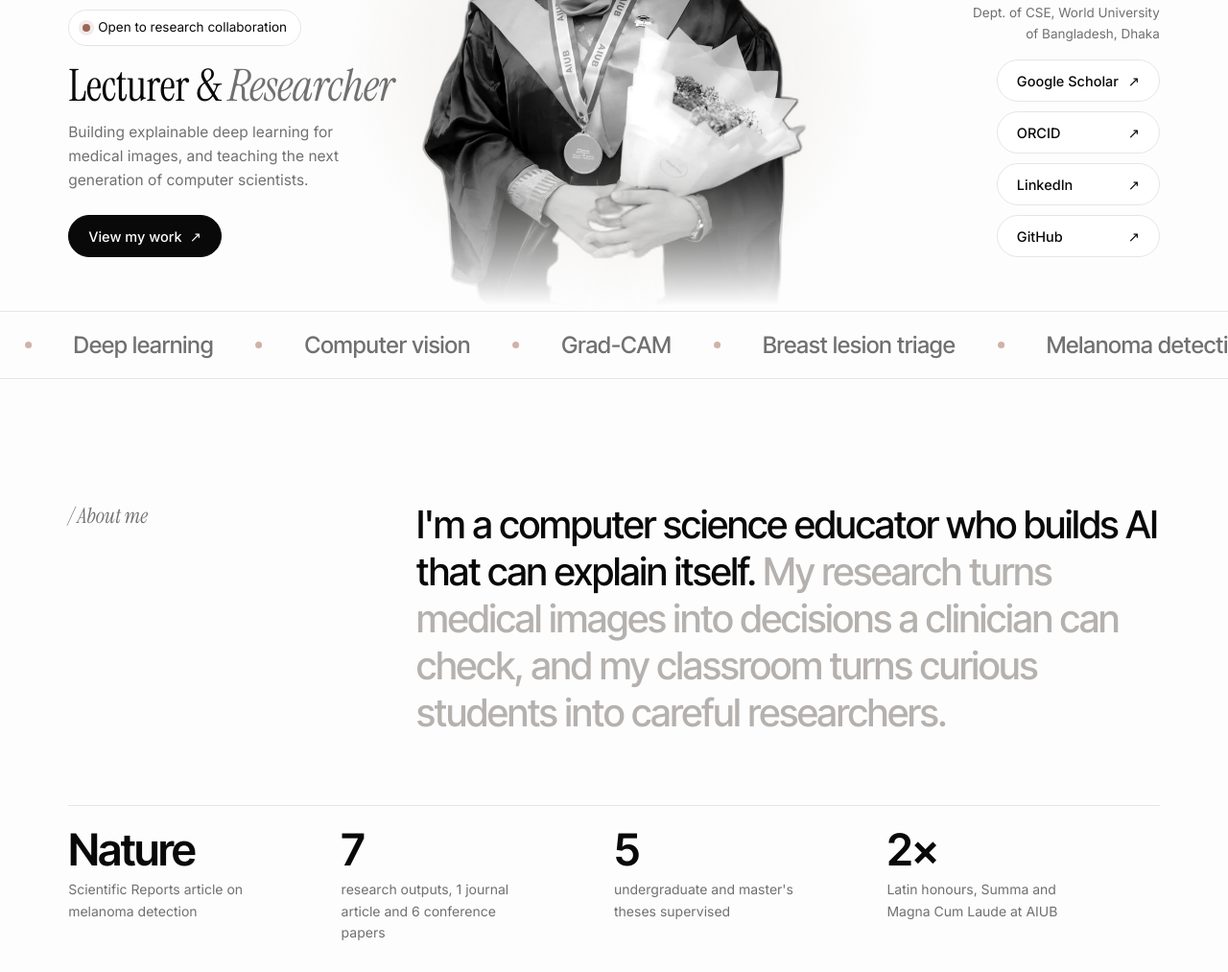
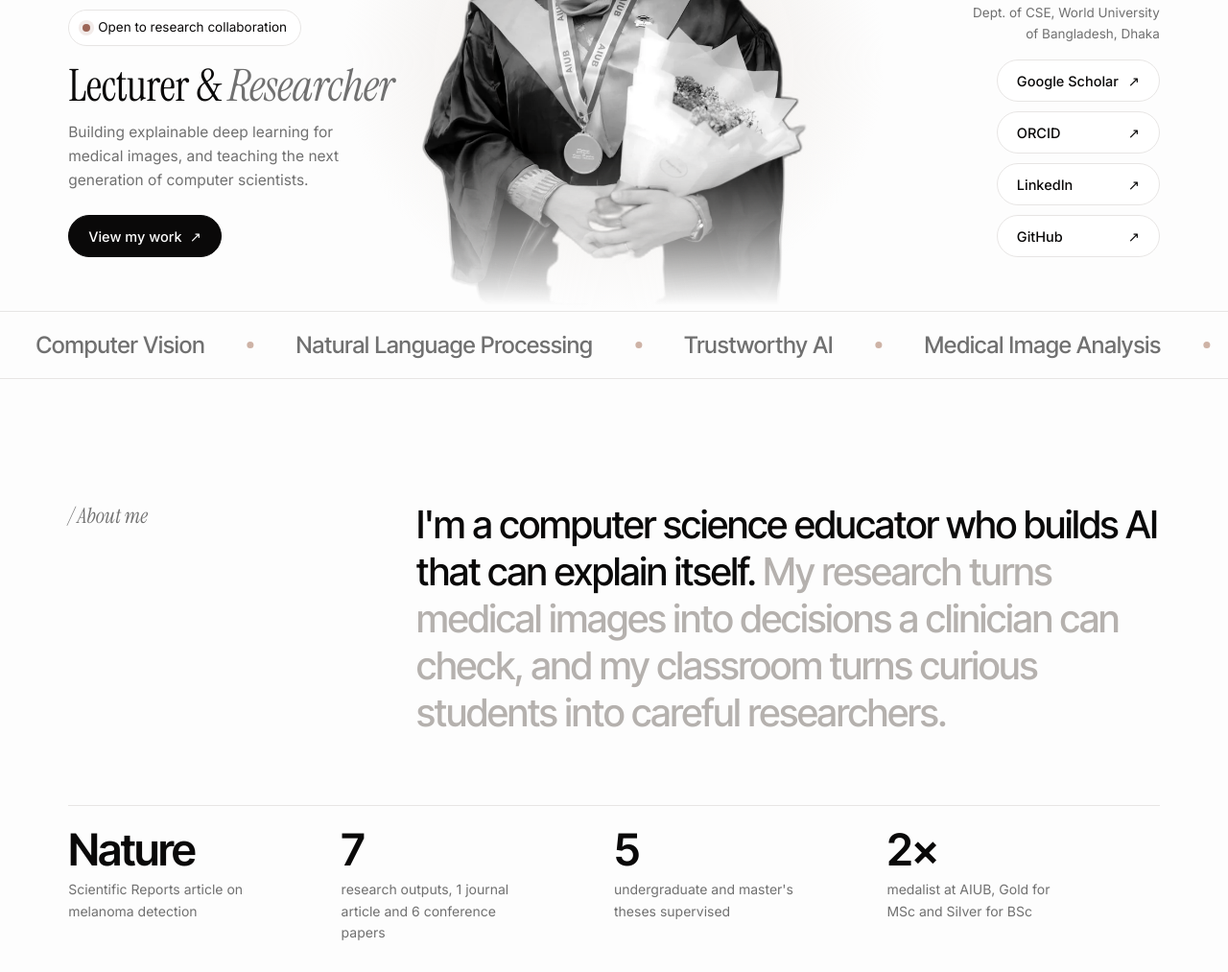
Before and after one commit to afrin-sadiaa/afrin-sadiaa.github.io, a plain HTML site: page index.html in a window 1280 px wide. Shown: the part 447-1460 px from the top of the page at 96% size. Drawn offline with Linux system fonts and the light colour scheme.

Commit message:
Add files via upload

```diff
--- a/index.html
+++ b/index.html
@@ -281,7 +281,7 @@ footer{display:flex;flex-wrap:wrap;justify-content:space-between;gap:12px;margin
 <div><b>Nature</b><span>Scientific Reports article on melanoma detection</span></div>
 <div><b>7</b><span>research outputs, 1 journal article and 6 conference papers</span></div>
 <div><b>5</b><span>undergraduate and master's theses supervised</span></div>
-<div><b>2×</b><span>Latin honours, Summa and Magna Cum Laude at AIUB</span></div>
+<div><b>2×</b><span>medalist at AIUB, Gold for MSc and Silver for BSc</span></div>
 </div>
 </div>
 </section>
@@ -445,13 +445,14 @@ footer{display:flex;flex-wrap:wrap;justify-content:space-between;gap:12px;margin
 const esc=s=>String(s).replace(/[&<>"']/g,c=>({'&':'&amp;','<':'&lt;','>':'&gt;','"':'&quot;',"'":'&#39;'}[c]));
 let i=0;
 document.querySelectorAll('.name .w').forEach(w=>{w.innerHTML=[...w.textContent].map(c=>`<span class="ch" style="--i:${i++}">${esc(c)}</span>`).join('')});
-const words=['Explainable AI','Medical image analysis','Deep learning','Computer vision','Grad-CAM','Breast lesion triage','Melanoma detection','Fake news detection','RAG evaluation','Sentiment modelling'];
-document.getElementById('track').innerHTML=[...words,...words].map(w=>`<span>${esc(w)}</span>`).join('');
+const words=['Medical Image Analysis','Explainable AI','Computer Vision','Natural Language Processing','Trustworthy AI'];
+document.getElementById('track').innerHTML=[...words,...words,...words,...words].map(w=>`<span>${esc(w)}</span>`).join('');
 const areas=[
-{t:'Medical image analysis',d:'Skin lesion, oral cancer, breast lesion and brain CT detection from dermoscopy, mammography, ultrasound and CT.'},
+{t:'Medical Image Analysis',d:'Lesion detection and segmentation across dermoscopy, mammography, ultrasound and CT, from melanoma and breast cancer to stroke and liver cancer.'},
 {t:'Explainable AI',d:'Grad-CAM and attention attribution that show clinicians and users where a model is looking.'},
-{t:'Computer vision',d:'CNN and CNN-Transformer models for detection and classification, including deepfake detection.'},
-{t:'Language and trust',d:'BERT-BiLSTM sentiment modelling, Bangla fake news detection and hallucination checks for RAG systems.'}
+{t:'Computer Vision',d:'CNN and CNN-Transformer models for detection and classification, including deepfake detection.'},
+{t:'Natural Language Processing',d:'Sentiment modelling, Bangla fake news detection and mental health text analysis.'},
+{t:'Trustworthy AI',d:'Hallucination detection for RAG systems, leakage-free evaluation and models whose results hold up beyond the benchmark.'}
 ];
 const acc=document.getElementById('acc');
 acc.innerHTML=areas.map((a,k)=>`<div class="row${k===0?' on':''}" tabindex="0"><span class="n">(${String(k+1).padStart(2,'0')})</span><h3>${esc(a.t)}</h3><p>${esc(a.d)}</p><span class="go" aria-hidden="true">↗</span></div>`).join('');
```
